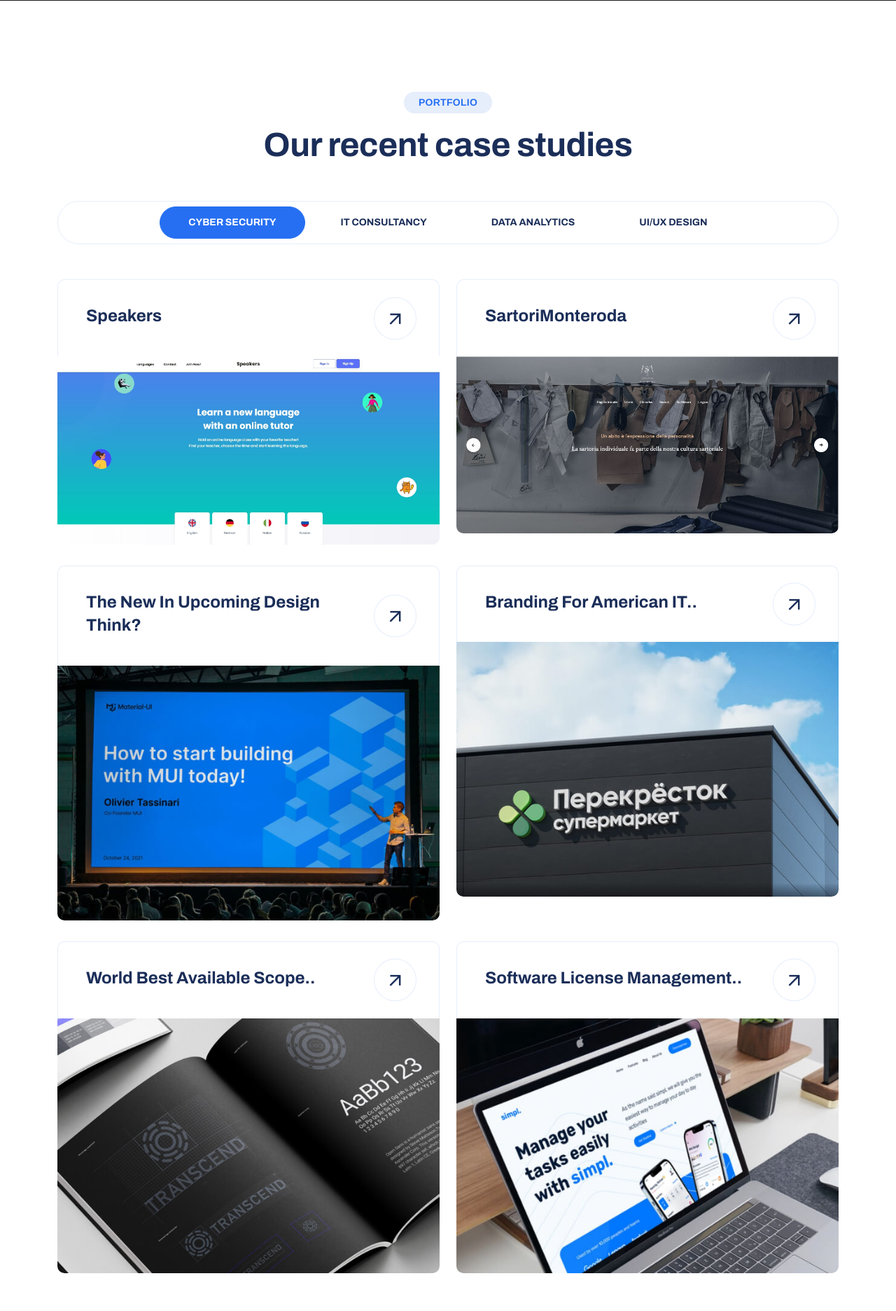
After one commit to tarlansoltanov/codeshift.az, a Django app: template server/apps/portfolio/templates/portfolio/index.html in a window 1280 px wide. The commit adds this page. Shown: the part 657-2530 px from the top of the page at 70% size. Run offline with Django 4.2, Linux system fonts and the light colour scheme; the template is opened without the code that fills it, so the values that code supplies are empty; some libraries are stand-ins or nearby versions.

Commit message:
Portfolio Page Template, View and URLs added

```diff
--- a/server/apps/base/templates/base/index.html
+++ b/server/apps/base/templates/base/index.html
@@ -17,7 +17,7 @@
           <div class="inner-content">
             <h1 class="title wow fadeInUp" data-wow-delay="200ms" data-wow-duration="800ms">Professinal IT for private individuals and companies</h1>
             <div class="inner-btns mt-50">
-              <a href="portfolio.html" class="codeshift-btn wow fadeInUp" data-wow-delay="500ms" data-wow-duration="800ms">Our Portfolio</a>
+              <a href="{% url 'portfolio:index' %}" class="codeshift-btn wow fadeInUp" data-wow-delay="500ms" data-wow-duration="800ms">Our Portfolio</a>
             </div>
             <div class="codeshift-social-links mt-140">
               <a href="#0" class="wow fadeInUp" data-wow-delay="200ms" data-wow-duration="800ms" target="_blank">
--- a/server/apps/base/templates/base/layout.html
+++ b/server/apps/base/templates/base/layout.html
@@ -62,13 +62,13 @@
                       <li class=""><a href="{% url 'base:home' %}">Home</a></li>
 
                       <li class="menu-item-has-children">
-                        <a href="portfolio.html">Portfolio</a>
+                        <a href="{% url 'portfolio:index' %}">Portfolio</a>
                         <ul class="sub-menu">
                           <li><a href="project-details.html">Web Development</a></li>
-                          <li><a href="team.html">App Development</a></li>
-                          <li><a href="service-details.html">Design</a></li>
-                          <li><a href="team-details.html">Branding</a></li>
-                          <li><a href="portfolio.html">Digital Marketing</a></li>
+                          <li><a href="project-details.html">App Development</a></li>
+                          <li><a href="project-details.html">Design</a></li>
+                          <li><a href="project-details.html">Branding</a></li>
+                          <li><a href="project-details.html">Digital Marketing</a></li>
                         </ul>
                       </li>
 
--- /dev/null
+++ b/server/apps/portfolio/templates/portfolio/index.html
@@ -0,0 +1,156 @@
+{% extends 'base/layout.html' %}
+
+{% load static %}
+
+{% block content %}
+<!-- Breadcrumb -->
+<section class="breadcrumb-area fix theme-dark-bg bg_img">
+  <div class="small-shape small-shape__1">
+    <img src="{% static 'assets/images/shapes/small-shape-1.png' %}" alt="" />
+  </div>
+  <div class="small-shape small-shape__2">
+    <img src="{% static 'assets/images/shapes/small-shape-2.png' %}" alt="" />
+  </div>
+  <div class="small-shape small-shape__3">
+    <img src="{% static 'assets/images/shapes/small-shape-3.png' %}" alt="" />
+  </div>
+  <div class="small-shape small-shape__4">
+    <img src="{% static 'assets/images/shapes/small-shape-4.png' %}" alt="" />
+  </div>
+  <div class="container">
+    <div class="row">
+      <div class="col-xl-12">
+        <div class="codeshift-breadcrumb-wrapper position-relative pt-190 pb-190">
+          <h2 class="page-title">Portfolio</h2>
+          <div class="codeshift-breadcrumb breadcrumbs">
+            <ul class="list-unstyled d-flex align-items-center">
+              <li class="codeshift-item duxinbcrumb-begin">
+                <a href="{% url 'base:home' %}"><span>Home Page</span></a>
+              </li>
+              <li class="codeshift-item duxinbcrumb-end">
+                <span>Portfolio </span>
+              </li>
+            </ul>
+          </div>
+          <div class="right-img">
+            <img src="{% static 'assets/images/bg/breadcrumb-bg.png' %}" alt="" />
+          </div>
+        </div>
+      </div>
+    </div>
+  </div>
+</section>
+
+<!-- Projects Section -->
+<div class="codeshift-project-section codeshift-project-section__style-2 pt-130 pb-120">
+  <div class="container">
+    <div class="row justify-content-center">
+      <div class="col-xl-6">
+        <div class="codeshift-section-heading codeshift-section-heading__style-2 text-center mb-50">
+          <span class="sub-heading">Portfolio</span>
+          <h2 class="heading">Our recent case studies</h2>
+        </div>
+      </div>
+    </div>
+    <div class="row">
+      <div class="col-xl-12">
+        <div class="content-left-wrapper">
+          <ul class="codeshift-project-filter codeshift-project-filter__style-2 list-unstyled d-flex align-items-center">
+            <li class="active" data-filter=".cat-1">cyber security</li>
+            <li data-filter=".cat-2">it consultancy</li>
+            <li data-filter=".cat-3">data analytics</li>
+            <li data-filter=".cat-4">Ui/Ux Design</li>
+          </ul>
+        </div>
+      </div>
+      <div class="col-xl-12">
+        <div class="codeshift-project-wrapper mt-50">
+          <div class="row codeshift-project-grid mt-none-30">
+            <div class="col-xl-6 col-lg-6 cat-1 cat-4 cat-3 mt-30 grid">
+              <div class="codeshift-project-item codeshift-project-item__style-2">
+                <div class="content">
+                  <h4 class="title"><a href="project-details.html">Speakers</a></h4>
+                  <a href="project-details.html" class="inline-btn">
+                    <i class="far fa-arrow-right"></i>
+                  </a>
+                </div>
+                <div class="thumb">
+                  <img src="{% static 'assets/images/project/project-1.jpg' %}" alt="" />
+                </div>
+              </div>
+            </div>
+            <div class="col-xl-6 col-lg-6 cat-2 cat-4 cat-3 mt-30 grid">
+              <div class="codeshift-project-item codeshift-project-item__style-2">
+                <div class="content">
+                  <h4 class="title"><a href="project-details.html">SartoriMonteroda</a></h4>
+                  <a href="project-details.html" class="inline-btn">
+                    <i class="far fa-arrow-right"></i>
+                  </a>
+                </div>
+                <div class="thumb">
+                  <img src="{% static 'assets/images/project/project-2.jpg' %}" alt="" />
+                </div>
+              </div>
+            </div>
+            <div class="col-xl-6 col-lg-6 cat-4 cat-1 cat-3 mt-30 grid">
+              <div class="codeshift-project-item codeshift-project-item__style-2">
+                <div class="content">
+                  <h4 class="title"><a href="project-details.html">The New In Upcoming Design Think?</a></h4>
+                  <a href="project-details.html" class="inline-btn">
+                    <i class="far fa-arrow-right"></i>
+                  </a>
+                </div>
+                <div class="thumb">
+                  <img src="{% static 'assets/images/project/project-2-3.jpg' %}" alt="" />
+                </div>
+              </div>
+            </div>
+            <div class="col-xl-6 col-lg-6 cat-4 cat-3 mt-30 grid">
+              <div class="codeshift-project-item codeshift-project-item__style-2">
+                <div class="content">
+                  <h4 class="title"><a href="project-details.html">Branding For American IT..</a></h4>
+                  <a href="project-details.html" class="inline-btn">
+                    <i class="far fa-arrow-right"></i>
+                  </a>
+                </div>
+                <div class="thumb">
+                  <img src="{% static 'assets/images/project/project-2-4.jpg' %}" alt="" />
+                </div>
+              </div>
+            </div>
+            <div class="col-xl-6 col-lg-6 cat-2 cat-3 mt-30 grid">
+              <div class="codeshift-project-item codeshift-project-item__style-2">
+                <div class="content">
+                  <h4 class="title"><a href="project-details.html">World Best Available Scope..</a></h4>
+                  <a href="project-details.html" class="inline-btn">
+                    <i class="far fa-arrow-right"></i>
+                  </a>
+                </div>
+                <div class="thumb">
+                  <img src="{% static 'assets/images/project/project-2-5.jpg' %}" alt="" />
+                </div>
+              </div>
+            </div>
+            <div class="col-xl-6 col-lg-6 cat-5 cat-4 cat-3 mt-30 grid">
+              <div class="codeshift-project-item codeshift-project-item__style-2">
+                <div class="content">
+                  <h4 class="title"><a href="project-details.html">Software License Management..</a></h4>
+                  <a href="project-details.html" class="inline-btn">
+                    <i class="far fa-arrow-right"></i>
+                  </a>
+                </div>
+                <div class="thumb">
+                  <img src="{% static 'assets/images/project/project-2-6.jpg' %}" alt="" />
+                </div>
+              </div>
+            </div>
+          </div>
+        </div>
+      </div>
+      <div class="col-xl-12 text-center mt-60">
+        <a href="#" class="codeshift-btn">Discover More Projects</a>
+      </div>
+    </div>
+  </div>
+</div>
+{% endblock content %}
--- a/server/apps/portfolio/views.py
+++ b/server/apps/portfolio/views.py
@@ -1,3 +1,6 @@
 from django.shortcuts import render
 
-# Create your views here.
+
+def index(request, template_name='portfolio/index.html', context={}):
+    context['title'] = "Portfolio"
+    return render(request, template_name, context)
--- a/server/urls.py
+++ b/server/urls.py
@@ -18,10 +18,12 @@ from django.contrib import admin
 from django.urls import path, include
 
 from server.apps.base import urls as base_urls
+from server.apps.portfolio import urls as portfolio_urls
 
 urlpatterns = [
     path('admin/', admin.site.urls),
     path('', include(base_urls, namespace='base')),
+    path('portfolio/', include(portfolio_urls, namespace='portfolio')),
 ]
 
 from django.conf import settings
```
Also changed, not shown: server/apps/portfolio/urls.py (added, +8 -0 lines).
